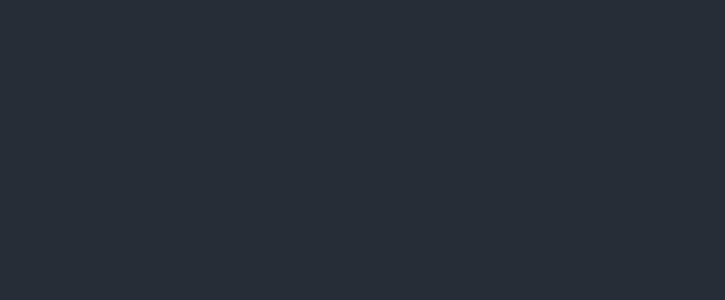
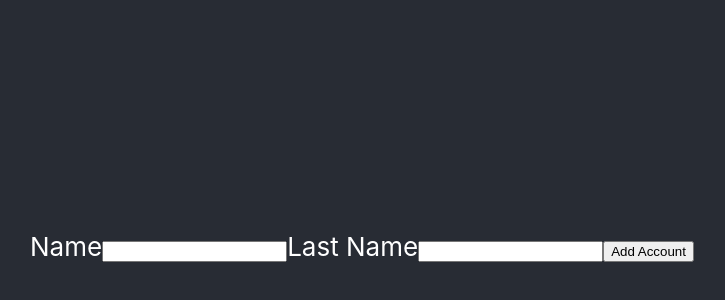
Before and after one commit to JurgitaE/bank-v1, a React (Create React App) app: page / in a window 1280 px wide. Shown: the part 154-454 px from the top of the page, without its empty margins (278-1003 px from the left). Built offline with nearby package versions, Linux system fonts and the light colour scheme.

Commit message:
form onchange and onsubmit

```diff
--- a/src/App.jsx
+++ b/src/App.jsx
@@ -1,9 +1,12 @@
 import './App.css';
+import AddNewAcccount from './Components/AddNewAccount';
 
 function App() {
     return (
         <div className="App">
-            <header className="App-header"></header>
+            <header className="App-header">
+                <AddNewAcccount />
+            </header>
         </div>
     );
 }
--- /dev/null
+++ b/src/Components/AddNewAccount.jsx
@@ -0,0 +1,41 @@
+import { useState } from 'react';
+
+const AddNewAcccount = () => {
+    const [name, setName] = useState('');
+    const [lastName, setLastName] = useState('');
+
+    const addNameHandler = e => {
+        setName(e.target.value);
+    };
+
+    const addLastNameHandler = e => {
+        setLastName(e.target.value);
+    };
+
+    const submitHandler = e => {
+        e.preventDefault();
+    };
+
+    return (
+        <form onSubmit={submitHandler}>
+            <label htmlFor="name">Name</label>
+            <input
+                type="text"
+                id="name"
+                onChange={addNameHandler}
+            />
+            <label htmlFor="lastname">Last Name</label>
+            <input
+                type="text"
+                id="lastname"
+            />
+            <button
+                type="submit"
+                onChange={addLastNameHandler}>
+                Add Account
+            </button>
+        </form>
+    );
+};
+
+export default AddNewAcccount;
```
